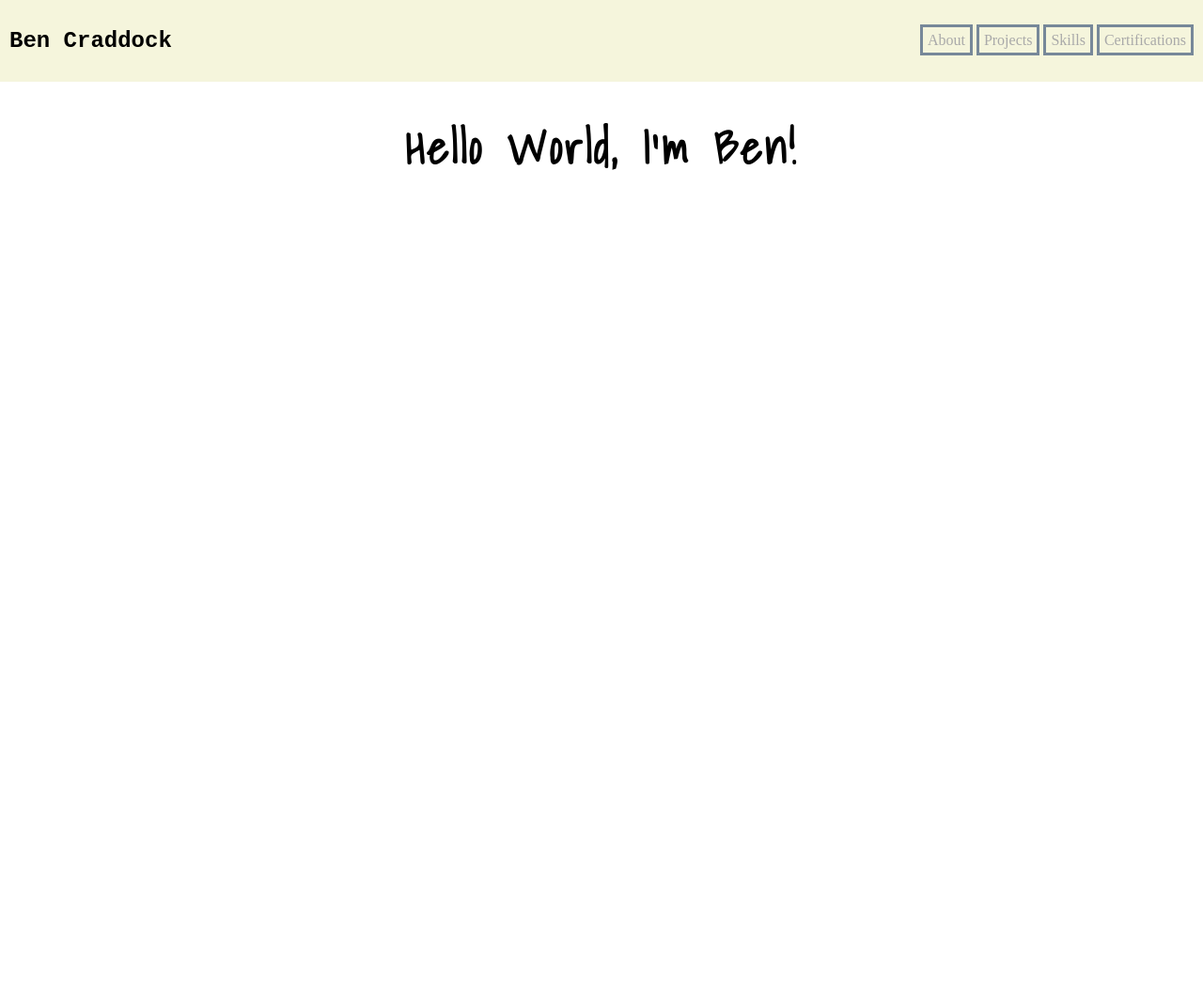
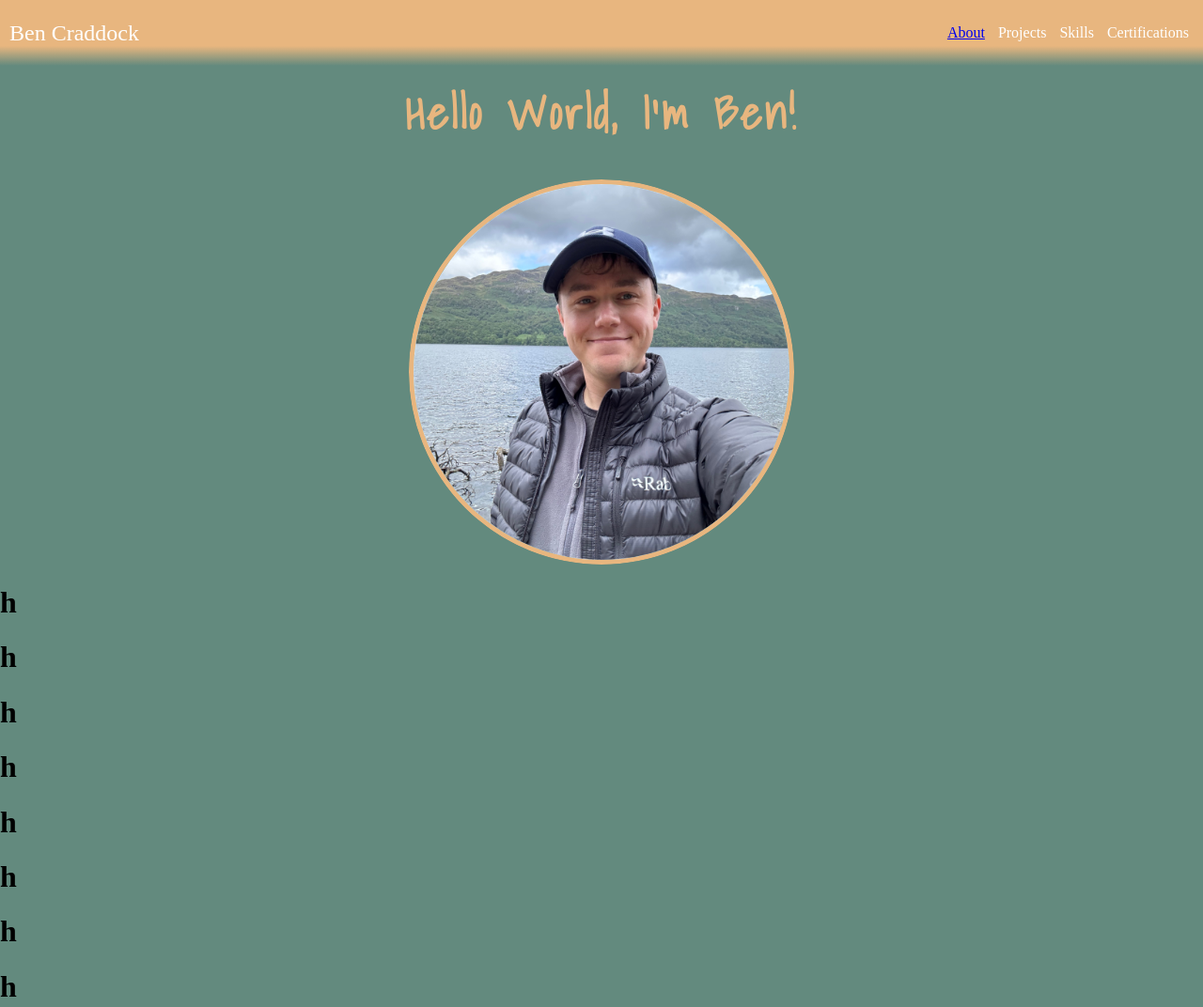
Before and after one commit to bencraddock811/bencraddock811.github.io, a plain HTML site: page index.html in a window 1280 px wide. Shown: the top 1072 px of the page at 94% size. Before the commit the page ends 800 px from the top, so only its background shows below. Drawn offline with Linux system fonts and the light colour scheme.

Commit message:
Update Portfolio

```diff
--- a/index.html
+++ b/index.html
@@ -17,7 +17,7 @@
           </div>
           <div class="right">
             <ul>
-              <li>About</li>
+              <li><a href='#about'>About</a></li>
               <li>Projects</li>
               <li>Skills</li>
               <li>Certifications</li>
@@ -26,7 +26,37 @@
         </nav>
       </header>
       <main>
-        <h1>Hello World, I'm Ben!</h1>
+        <div id="about">
+         <h1>Hello World, I'm Ben!</h1>
+         <img src="Resources/Untitled_Artwork.jpg" alt="Ben by a loch">
+        </div>
+        <h1>h</h1>
+        <h1>h</h1>
+        <h1>h</h1>
+        <h1>h</h1>
+        <h1>h</h1>
+        <h1>h</h1>
+        <h1>h</h1>
+        <h1>h</h1>
+        <h1>h</h1>
+        <h1>h</h1>
+        <h1>h</h1>
+        <h1>h</h1>
+        <h1>h</h1>
+        <h1>h</h1>
+        <h1>h</h1>
+        <h1>h</h1>
+        <h1>h</h1>
+        <h1>h</h1>
+        <h1>h</h1>
+        <h1>h</h1>
+        <h1>h</h1>
+        <h1>h</h1>
+        <h1>h</h1>
+        <h1>h</h1>
+        <h1>h</h1>
+        <h1>h</h1>
+        <h1>h</h1>
       </main>
 
 
--- a/style.css
+++ b/style.css
@@ -1,10 +1,18 @@
+html {
+    scroll-behavior: smooth;
+}
+
 body {
     margin: 0;
     padding: 0;
+    background-color: rgb(99, 138, 126);
 }
 
 header {
-    background-color: beige;
+    background: linear-gradient(to bottom, rgb(232, 182, 127) 70%, rgba(0, 0, 0, 0));
+    position: fixed;
+    width: 100%;
+    z-index: 10;
 }
 
 nav {
@@ -13,9 +21,11 @@ nav {
     align-items: center;
 }
 
-nav .left {
-    font-family: 'Courier New', Courier, monospace;
+nav .left h1 {
+    font-family: 'Eina 01';
+    font-weight: 400;
     margin: 10px;
+    color: rgb(255, 255, 255);
 }
 
 nav .right {
@@ -25,23 +35,45 @@ nav .right {
 nav li {
     display: inline;
     padding: 5px;
-    margin: aut;
-    border: solid lightslategray;
-    color: darkgray;
+    margin: auto;
+    border-radius: 5px;
+    color: rgb(255, 255, 255);
+    font-family: 'Eina 01';
 
 }
 
 nav li:hover {
-    background-color: gray;
+    background-color: rgb(137, 76, 74);
 }
 
+main {
+    overflow: scroll;
+    position: relative;
+    top: 50px;
+}
 
+#about {
+    display: flex;
+    flex-direction: column;
+    justify-content: center;
+    align-items: center;
+}
 
-main h1 {
-    display: flex;
-    justify-content: center;
+#about h1 {
     font-family: 'Shadows Into Light';
     font-weight: 400px;
     font-size: 3rem;
     letter-spacing: 3px;
+    color: rgb(232, 182, 127);
 }
+
+#about img {
+    max-height: 400px;
+    width: auto;
+    contain: content;
+    clip-path: circle( 50% at 50% 50%);
+    border: solid 5px rgb(232, 182, 127);
+    border-radius: 50%;
+    display: flex;
+    justify-content: center;
+}
```
Also changed, not shown: Resources/Untitled_Artwork.jpg (added), 1 other file.
